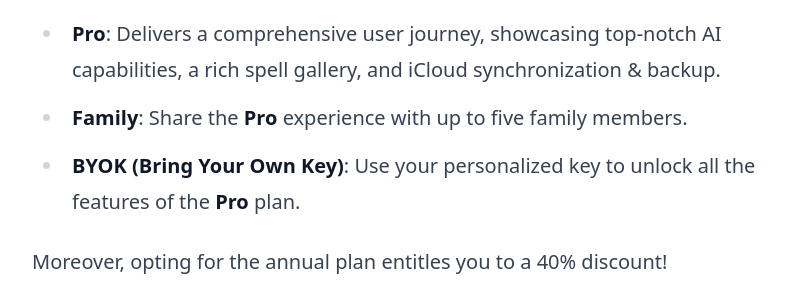
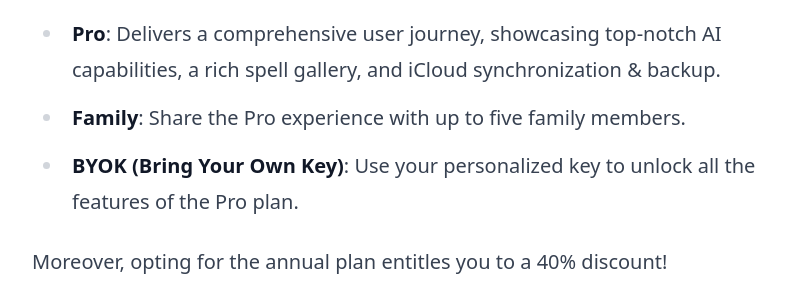
Before and after one commit to WizBoard/wizboard.github.io, a Jekyll site: the page built from docs/docs/en/subscriptions.md, in a window 1280 px wide. Shown: the part 188-491 px from the top of the page, without its empty margins (72-858 px from the left). Built offline with Jekyll 4.4.1, drawn with Linux system fonts in a browser that asks for light colours; nearby versions of some CDN libraries.

```diff
--- a/docs/docs/en/subscriptions.md
+++ b/docs/docs/en/subscriptions.md
@@ -7,7 +7,7 @@ title: WizBoard User Manual
 We offer a variety of subscription options to cater to your needs:
 
 * **Pro**: Delivers a comprehensive user journey, showcasing top-notch AI capabilities, a rich spell gallery, and iCloud synchronization & backup.
-* **Family**: Share the **Pro** experience with up to five family members.
-* **BYOK (Bring Your Own Key)**: Use your personalized key to unlock all the features of the **Pro** plan.
+* **Family**: Share the Pro experience with up to five family members.
+* **BYOK (Bring Your Own Key)**: Use your personalized key to unlock all the features of the Pro plan.
 
 Moreover, opting for the annual plan entitles you to a 40% discount!
```
